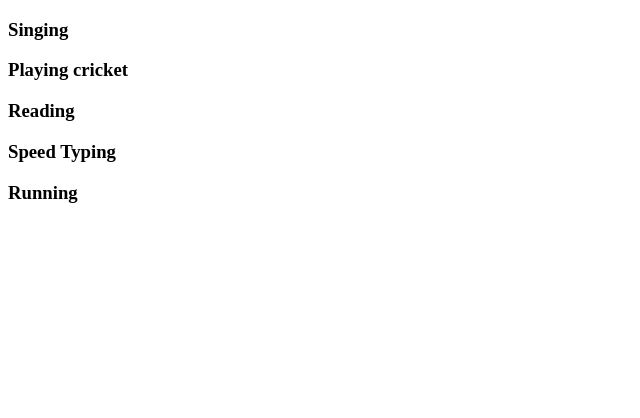
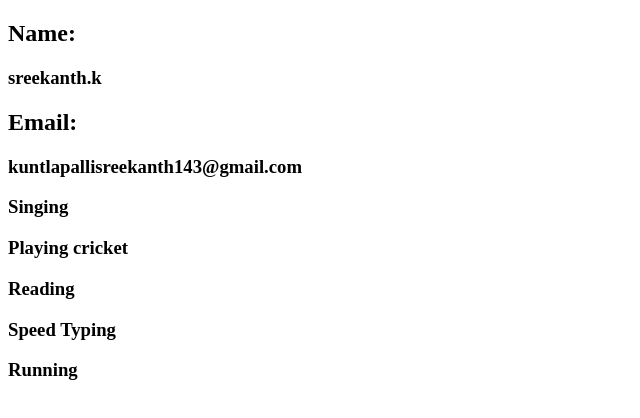
Before and after one commit to sreekanthkuntlapalli/MULTIPLEBRANCHES, a plain HTML site: page Index.html in a window 1280 px wide. Shown: the whole page, without its empty margins (0-640 px from the left). Drawn offline with Linux system fonts and the light colour scheme.

Commit message:
final branch push

```diff
--- a/Index.html
+++ b/Index.html
@@ -3,7 +3,10 @@
 <head>
     <title>Skills</title>
 </head>
-<body>
+<body><h2>Name:</h2>
+    <h3>sreekanth.k</h3>
+    <h2>Email:</h2>
+    <h3>kuntlapallisreekanth143@gmail.com</h3>
     <h3>Singing</h3>
     <h3>Playing cricket</h3>
     <h3>Reading</h3>
```
